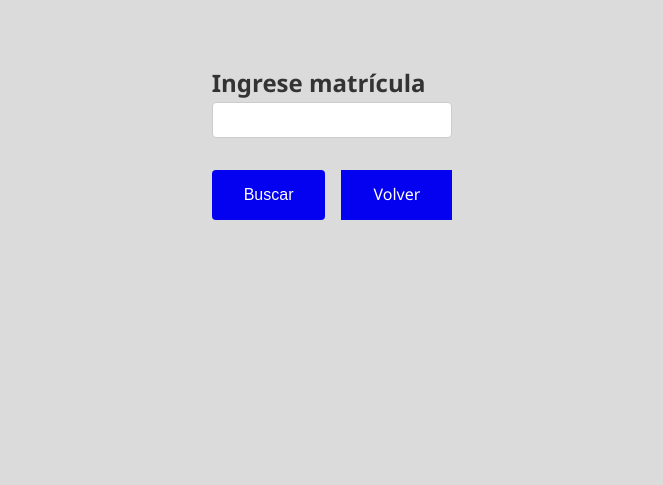
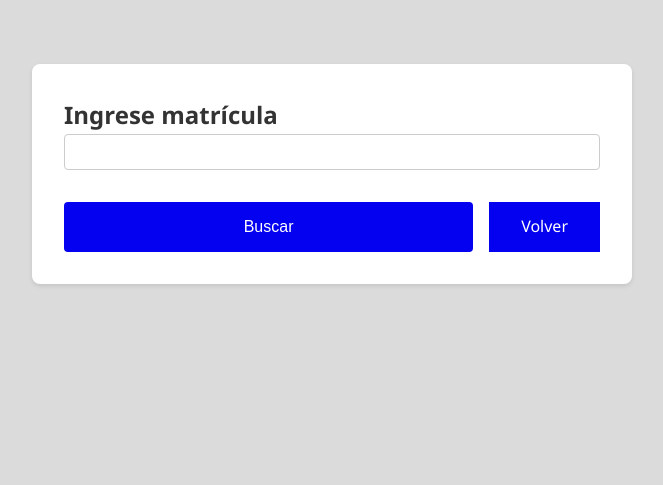
Before and after one commit to RSMAutomotriz/RSMAutomotriz.github.io, a Flask app: page /buscar in a window 1280 px wide. Shown: the top 485 px of the page, without its empty margins (308-971 px from the left). Run offline with Flask 3, Linux system fonts and the light colour scheme; the visitor is signed in with stand-in values (Sample User, id 1); some libraries are stand-ins or nearby versions.

Commit message:
Update style.css

```diff
--- a/static/css/style.css
+++ b/static/css/style.css
@@ -390,7 +390,14 @@ textarea {
     min-height: 100vh;
     padding-top: 2rem;
 }
-
+.search-box{
+    background-color: white;
+    padding: 2rem;
+    border-radius: 8px;
+    box-shadow: 0 2px 4px rgba(0, 0, 0, 0.1);
+    width: 100%;
+    max-width: 600px;
+}
 /* Título */
 .search-container h1 {
     color: #333;
```
